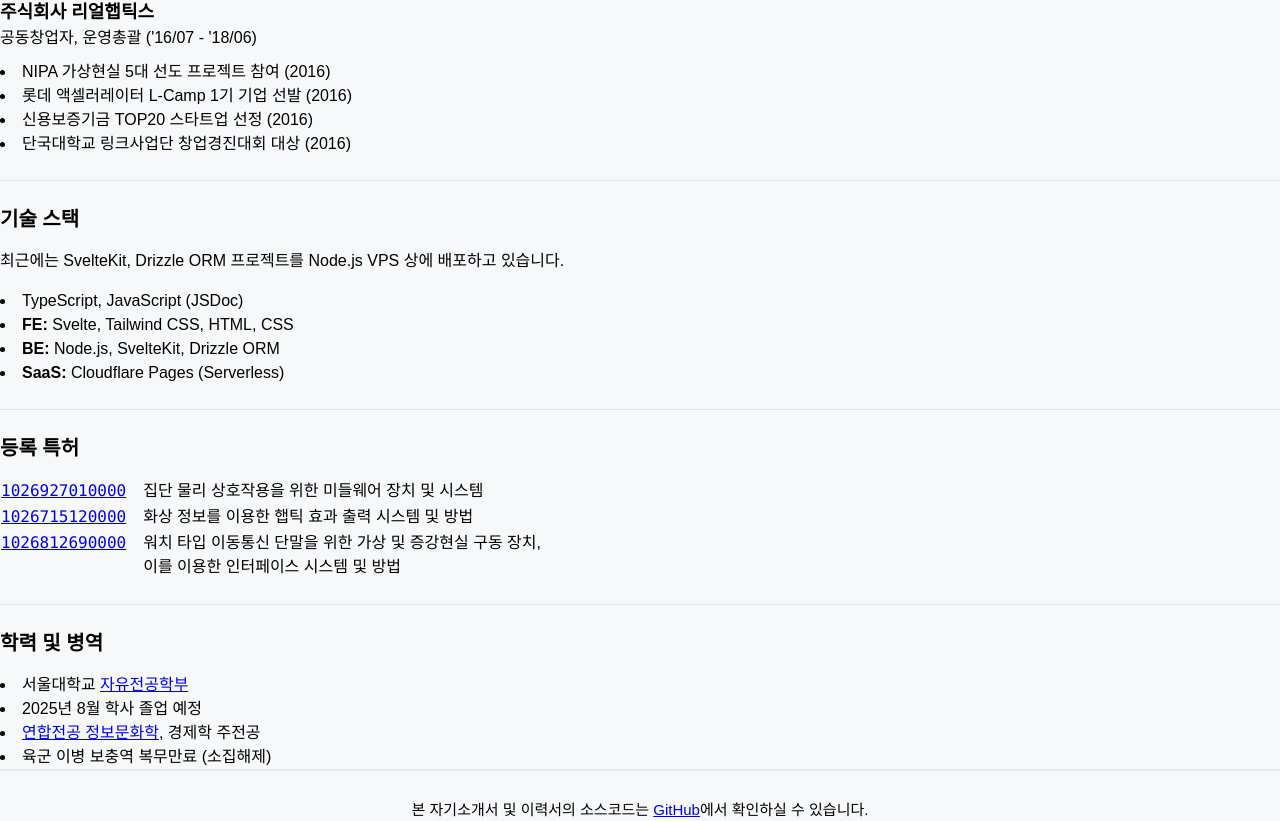
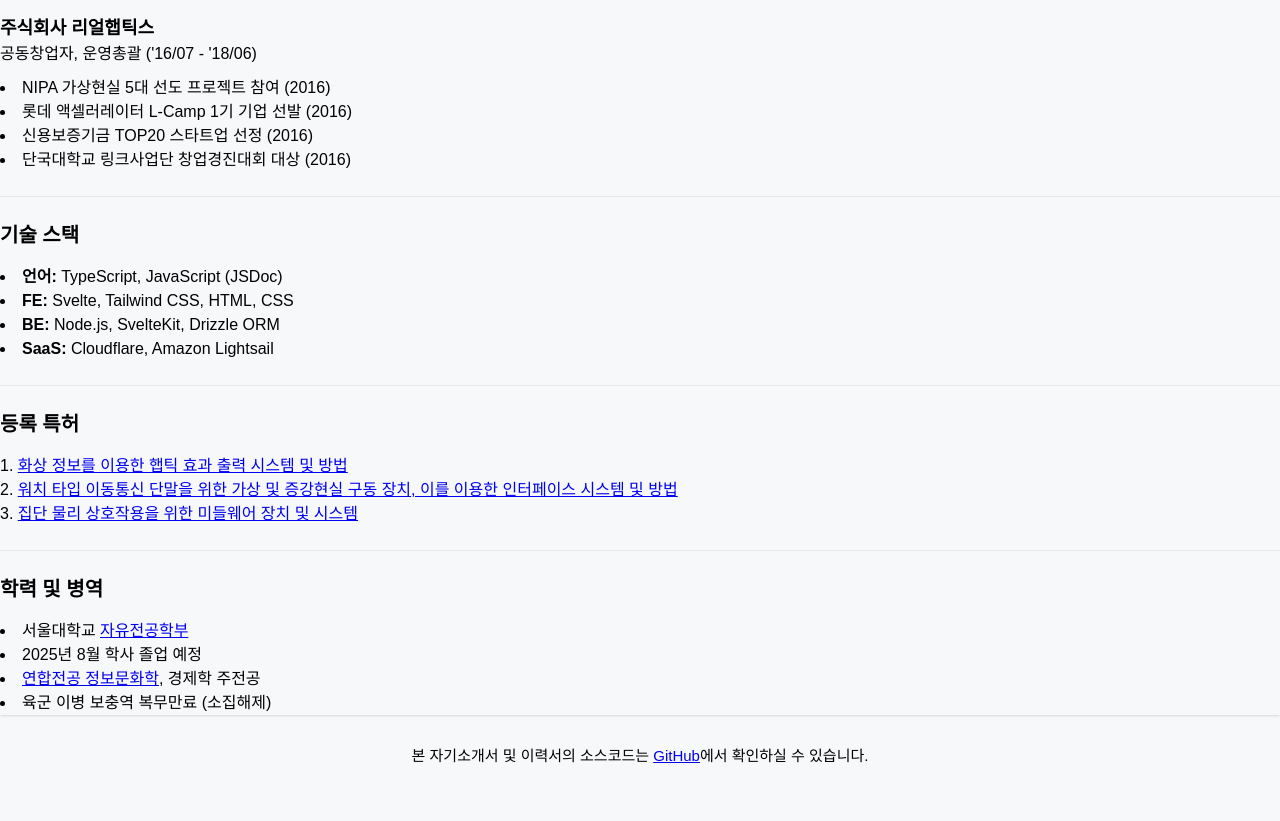
Before and after one commit to hyunbinseo/hyunbin.page, a SvelteKit app: page /resume in a window 1280 px wide. Shown: the part 1192-2013 px from the top of the page. After the commit the page ends 1959 px from the top, so only its background shows below. Built offline with nearby package versions, Linux system fonts and the light colour scheme; a web font is replaced by a local one.

Commit message:
chore: update resume styling

```diff
--- a/src/routes/resume/+page.svelte
+++ b/src/routes/resume/+page.svelte
@@ -24,17 +24,17 @@
 </header>
 
 <section class="page">
-	<header class="flex h-40 justify-between">
+	<header class="flex gap-4 max-sm:flex-col-reverse sm:justify-between">
 		<div class="flex flex-col">
-			<h1 class="text-2xl font-bold">공개적으로 기록하고 공유합니다.</h1>
+			<h1 class="text-xl font-bold sm:text-2xl">공개적으로 기록하고 공유합니다.</h1>
 			<p class="mt-0.5">오픈소스에 진심인 5년 차 개발자 서현빈입니다.</p>
-			<ul class="mt-auto list-inside list-disc">
+			<ul class="mt-4 list-inside list-disc sm:mt-auto">
 				<li>GitHub <a href="https://github.com/hyunbinseo/">@hyunbinseo</a></li>
 				<li>LinkedIn <a href="https://www.linkedin.com/in/hyunbinseo/">@hyunbinseo</a></li>
 				<li>Email <a href="mailto:hyunbin@duck.com">hyunbin@duck.com</a></li>
 			</ul>
 		</div>
-		<img src={profile} class="aspect-square shrink-0 max-sm:hidden" alt="서현빈 증명사진" />
+		<img src={profile} class="size-32 shrink-0 sm:size-40" alt="서현빈 증명사진" />
 	</header>
 	<article class="mt-10">
 		<h2 class="text-xl font-semibold">소개</h2>
@@ -102,7 +102,7 @@
 </section>
 
 <section class="page">
-	<article class="space-y-6">
+	<article class="space-y-8">
 		<h2 class="text-2xl font-semibold">경력 사항</h2>
 		<section>
 			<h3 class="text-lg font-semibold">다양한학습자를위한 주식회사</h3>
@@ -132,9 +132,12 @@
 	<hr class="my-6" />
 	<article class="space-y-4">
 		<h2 class="text-xl font-semibold">기술 스택</h2>
-		<p>최근에는 SvelteKit, Drizzle ORM 프로젝트를 Node.js VPS 상에 배포하고 있습니다.</p>
+		<div class="overflow-x-auto whitespace-nowrap">
 			<ul class="list-inside list-disc">
-			<li>TypeScript, JavaScript (JSDoc)</li>
+				<li>
+					<strong>언어:</strong>
+					TypeScript, JavaScript (JSDoc)
+				</li>
 				<li>
 					<strong>FE:</strong>
 					Svelte, Tailwind CSS, HTML, CSS
@@ -145,50 +148,51 @@
 				</li>
 				<li>
 					<strong>SaaS:</strong>
-				Cloudflare Pages (Serverless)
+					Cloudflare, Amazon Lightsail
 				</li>
 			</ul>
+		</div>
 	</article>
 	<hr class="my-6" />
 	<article class="space-y-4">
 		<h2 class="text-xl font-semibold">등록 특허</h2>
-		<div class="overflow-auto whitespace-nowrap">
-			<table class="patents">
-				<thead class="sr-only">
-					<tr>
-						<th>등록번호</th>
-						<th>발명의 명칭</th>
-					</tr>
-				</thead>
-				<tbody>
-					<tr>
-						<td>{@render anchor('1026927010000', 'https://doi.org/10.8080/1020160170229')}</td>
-						<td>집단 물리 상호작용을 위한 미들웨어 장치 및 시스템</td>
-					</tr>
-					<tr>
-						<td>{@render anchor('1026715120000', 'https://doi.org/10.8080/1020170022017')}</td>
-						<td>화상 정보를 이용한 햅틱 효과 출력 시스템 및 방법</td>
-					</tr>
-					<tr>
-						<td>{@render anchor('1026812690000', 'https://doi.org/10.8080/1020160178841')}</td>
-						<td>
-							워치 타입 이동통신 단말을 위한 가상 및 증강현실 구동 장치, <br />
-							이를 이용한 인터페이스 시스템 및 방법
-						</td>
-					</tr>
-				</tbody>
-			</table>
+		<div class="overflow-x-auto whitespace-nowrap">
+			<ol class="list-inside list-decimal">
+				<li>
+					<!-- 1026715120000 (2024.05.28) -->
+					{@render anchor(
+						'화상 정보를 이용한 햅틱 효과 출력 시스템 및 방법',
+						'https://doi.org/10.8080/1020170022017'
+					)}
+				</li>
+				<li>
+					<!-- 1026812690000 (2024.06.29) -->
+					{@render anchor(
+						'워치 타입 이동통신 단말을 위한 가상 및 증강현실 구동 장치, 이를 이용한 인터페이스 시스템 및 방법',
+						'https://doi.org/10.8080/1020160178841'
+					)}
+				</li>
+				<li>
+					<!-- 1026927010000 (2024.08.02) -->
+					{@render anchor(
+						'집단 물리 상호작용을 위한 미들웨어 장치 및 시스템',
+						'https://doi.org/10.8080/1020160170229'
+					)}
+				</li>
+			</ol>
 		</div>
 	</article>
 	<hr class="my-6" />
 	<article class="space-y-4">
 		<h2 class="text-xl font-semibold">학력 및 병역</h2>
+		<div class="overflow-x-auto whitespace-nowrap">
 			<ul class="list-inside list-disc">
 				<li>서울대학교 {@render anchor('자유전공학부', 'https://cls.snu.ac.kr')}</li>
 				<li>2025년 8월 학사 졸업 예정</li>
 				<li>{@render anchor('연합전공 정보문화학', 'https://isc.snu.ac.kr/')}, 경제학 주전공</li>
 				<li>육군 이병 보충역 복무만료 (소집해제)</li>
 			</ul>
+		</div>
 	</article>
 </section>
 
@@ -209,9 +213,6 @@
 	}
 	a {
 		@apply cursor-pointer text-[#0000EE] underline visited:text-[#551A8B] active:text-[#FF0000];
-	}
-	table.patents > tbody > tr > td:first-child {
-		@apply pr-4 align-top font-mono;
 	}
 	@page {
 		size: A4 portrait;
```
Lines whose indentation alone changed are shown as unchanged.
